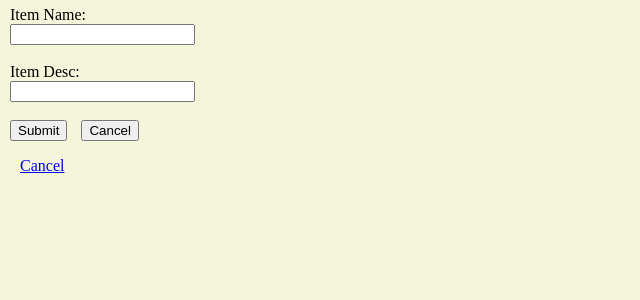
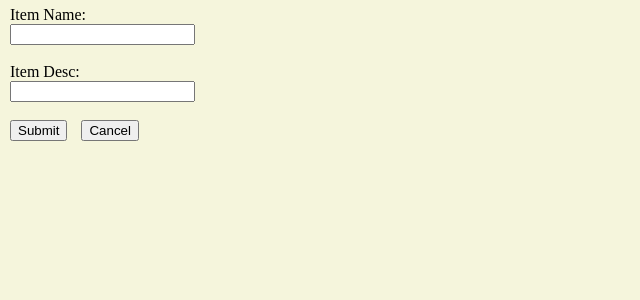
Before and after one commit to Jamie-Carter-GitHub/Learning-Django, a Django app: page /django/add/ in a window 1280 px wide. Shown: the part 45-345 px from the top of the page, without its empty margins (0-640 px from the left). Run offline with Django 3.2, Linux system fonts and the light colour scheme.

Commit message:
update add.html
removed outdated cancel link, the button for this is now included in the form instead.

```diff
--- a/djangoproject/items/templates/add.html
+++ b/djangoproject/items/templates/add.html
@@ -25,9 +25,6 @@
 
 </div>
 
-<p>
-<a href="..">Cancel</a>
-</p>
 
 </body>
 </html>
```
